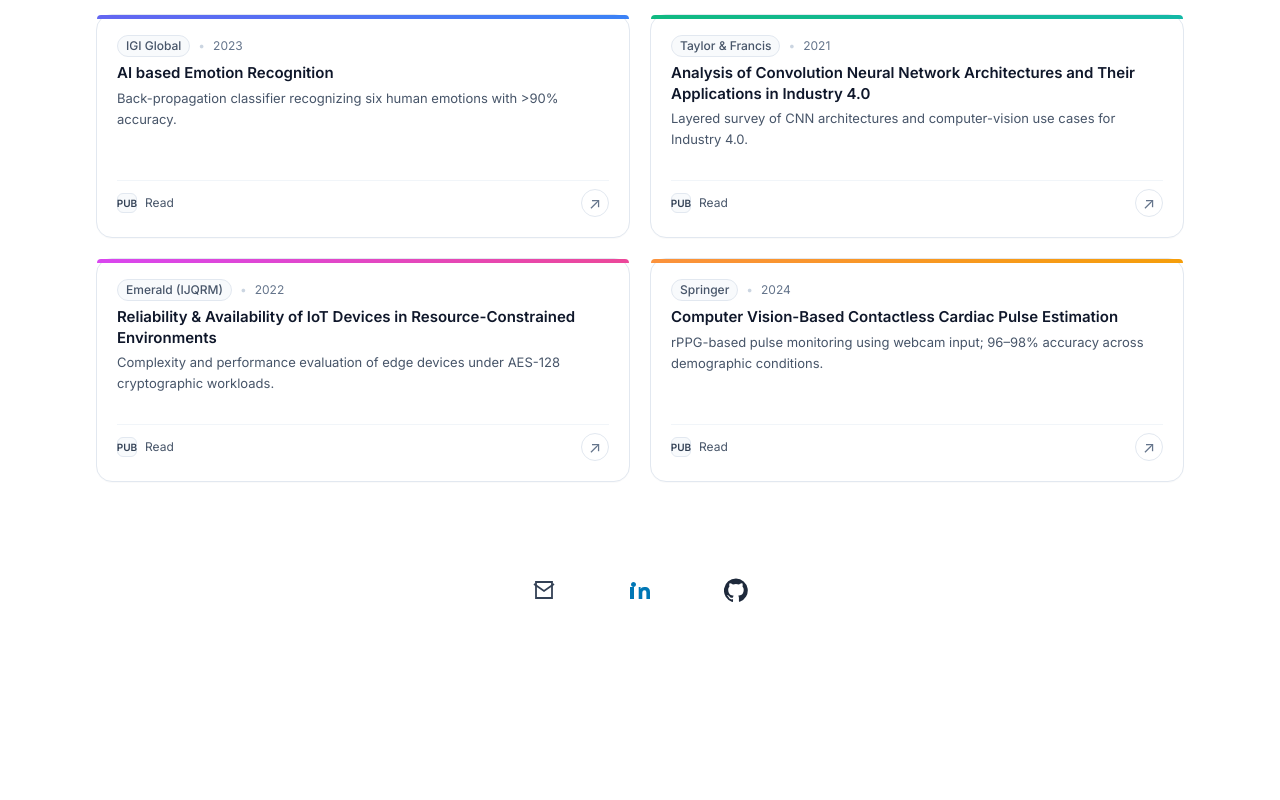
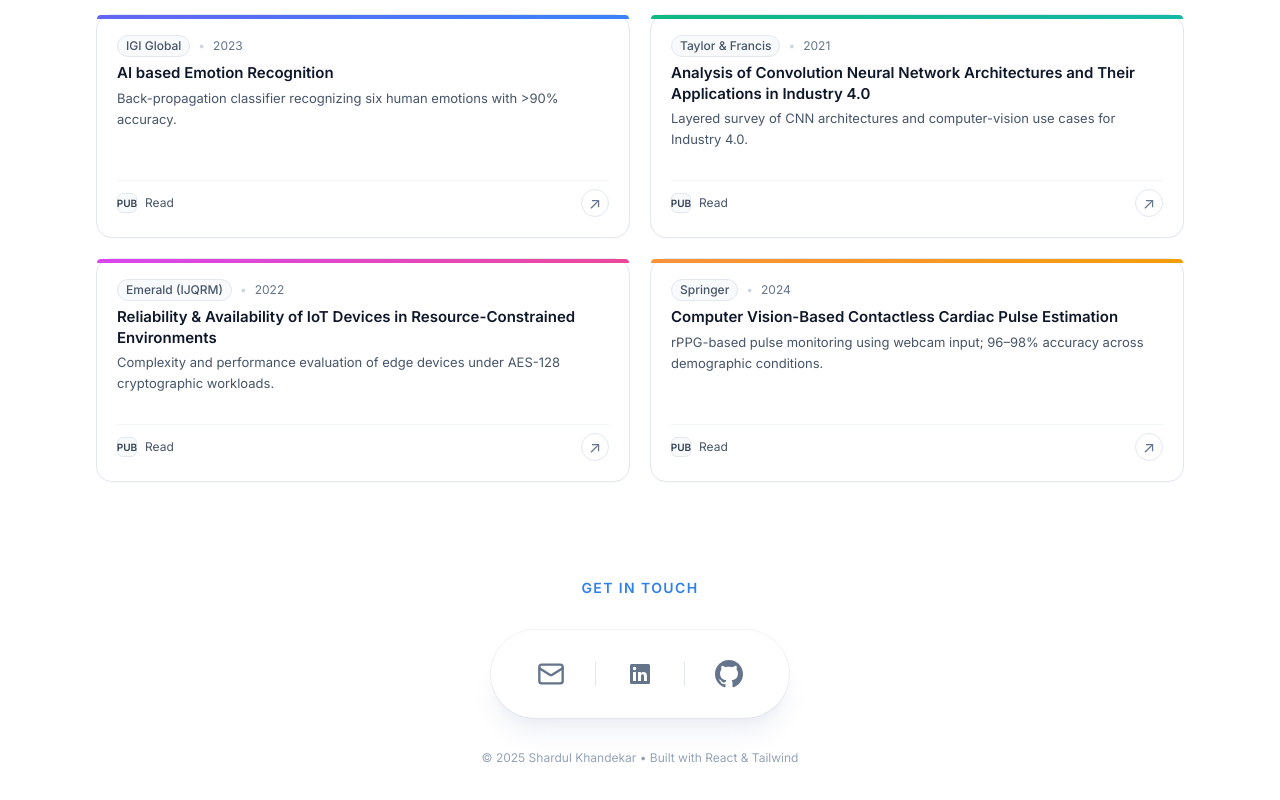
Before and after one commit to Shardul-Khandekar/Shardul-Khandekar.github.io, a React (Vite) app: page / in a window 1280 px wide. Shown: the part 2759-3559 px from the top of the page. Before the commit the page ends 3457 px from the top, so only its background shows below. Built offline with nearby package versions, Linux system fonts and the light colour scheme.

Commit message:
changing contacts section

```diff
--- a/src/components/Contact.jsx
+++ b/src/components/Contact.jsx
@@ -1,77 +1,95 @@
-// src/components/Contact.jsx
 import React from "react";
 
 export default function Contact() {
   return (
     <section
       id="contact"
-      className="flex items-center justify-center py-16 md:py-20 bg-transparent"
+      className="flex flex-col items-center justify-center py-24 bg-transparent"
     >
-      <div className="flex items-center justify-center gap-8 sm:gap-10">
-        {/* Email */}
+      {/* Google Touch: A subtle "Label" that acts as a quiet invitation.
+        Uses the "Google Blue" we established earlier.
+      */}
+      <p className="mb-8 text-sm font-semibold tracking-widest text-[#1a73e8] uppercase opacity-90">
+        Get in Touch
+      </p>
+
+      {/* The "Floating Dock" Container
+        - High rounded corners (rounded-full)
+        - Soft, diffuse shadow (shadow-xl)
+        - White background to pop against any page bg
+      */}
+      <div className="inline-flex items-center gap-4 rounded-full bg-white px-8 py-4 shadow-xl shadow-slate-200/60 ring-1 ring-slate-900/5">
+
+        {/* 1. Email (Gmail Style) */}
         <a
           href="mailto:khandekarshardul@gmail.com"
-          className="flex items-center justify-center h-14 w-14 rounded-full
-                     border border-transparent bg-transparent text-slate-700
-                     hover:text-blue-600 transition"
+          className="group relative flex h-14 w-14 items-center justify-center rounded-full transition-all duration-300 hover:scale-110 hover:bg-red-50"
           aria-label="Email"
-          title="Email"
         >
+          {/* Icon */}
           <svg
             xmlns="http://www.w3.org/2000/svg"
-            className="h-6 w-6"
+            className="h-7 w-7 text-slate-500 transition-colors group-hover:text-[#EA4335]" // Google Red
+            viewBox="0 0 24 24"
             fill="none"
-            viewBox="0 0 24 24"
             stroke="currentColor"
-            strokeWidth="1.8"
+            strokeWidth="2"
+            strokeLinecap="round"
+            strokeLinejoin="round"
           >
-            <path d="M4 4h16v16H4z" />
-            <path d="m22 6-10 7L2 6" />
+            <rect x="2" y="4" width="20" height="16" rx="2" />
+            <path d="m22 7-8.97 5.7a1.94 1.94 0 0 1-2.06 0L2 7" />
           </svg>
         </a>
 
-        {/* LinkedIn (blue) */}
+        {/* Divider - subtle separation */}
+        <div className="h-6 w-px bg-slate-200" aria-hidden="true" />
+
+        {/* 2. LinkedIn (Official Brand Blue) */}
         <a
           href="https://www.linkedin.com/in/shardulkhandekar/"
           target="_blank"
           rel="noreferrer"
-          className="flex items-center justify-center h-14 w-14 rounded-full
-                     border border-transparent bg-transparent text-[#0077b5]
-                     hover:text-blue-700 transition"
+          className="group relative flex h-14 w-14 items-center justify-center rounded-full transition-all duration-300 hover:scale-110 hover:bg-blue-50"
           aria-label="LinkedIn"
-          title="LinkedIn"
         >
           <svg
             xmlns="http://www.w3.org/2000/svg"
-            className="h-6 w-6"
+            className="h-6 w-6 text-slate-500 transition-colors group-hover:text-[#0a66c2]" // LinkedIn Blue
             viewBox="0 0 24 24"
             fill="currentColor"
           >
-            <path d="M4.98 3.5C4.98 4.88 3.86 6 2.5 6S0 4.88 0 3.5 1.12 1 2.5 1s2.48 1.12 2.48 2.5z" transform="translate(3 3)" />
-            <path d="M0 8h4v12H0zM7 8h3.6v1.9h.05c.5-.95 1.75-1.95 3.6-1.95C18.8 7.95 20 10 20 13.3V20H16.4v-5.7c0-1.35-.02-3.1-1.9-3.1-1.9 0-2.2 1.48-2.2 3v5.8H8.7V8H7z" transform="translate(2 1)" />
+            <path d="M20.5 2h-17A1.5 1.5 0 002 3.5v17A1.5 1.5 0 003.5 22h17a1.5 1.5 0 001.5-1.5v-17A1.5 1.5 0 0020.5 2zM8 19H5v-9h3zM6.5 8.25A1.75 1.75 0 118.3 6.5a1.78 1.78 0 01-1.8 1.75zM19 19h-3v-4.74c0-1.42-.6-1.93-1.38-1.93A1.74 1.74 0 0013 14.19a.66.66 0 000 .14V19h-3v-9h2.9v1.3a3.11 3.11 0 012.7-1.4c1.55 0 3.36.86 3.36 3.66z"></path>
           </svg>
         </a>
 
-        {/* GitHub */}
+        {/* Divider */}
+        <div className="h-6 w-px bg-slate-200" aria-hidden="true" />
+
+        {/* 3. GitHub (Clean Black/Slate) */}
         <a
           href="https://github.com/Shardul-Khandekar"
           target="_blank"
           rel="noreferrer"
-          className="flex items-center justify-center h-14 w-14 rounded-full
-                     border border-transparent bg-transparent text-slate-800
-                     hover:text-blue-600 transition"
+          className="group relative flex h-14 w-14 items-center justify-center rounded-full transition-all duration-300 hover:scale-110 hover:bg-slate-100"
           aria-label="GitHub"
-          title="GitHub"
         >
           <svg
             xmlns="http://www.w3.org/2000/svg"
-            className="h-6 w-6"
+            className="h-7 w-7 text-slate-500 transition-colors group-hover:text-[#333]" // GitHub Dark
             viewBox="0 0 24 24"
             fill="currentColor"
           >
-            <path d="M12 .5a12 12 0 0 0-3.79 23.4c.6.11.83-.26.83-.58 0-.29-.01-1.06-.02-2.07-3.38.74-4.1-1.63-4.1-1.63-.54-1.37-1.33-1.73-1.33-1.73-1.09-.74.08-.73.08-.73 1.2.08 1.84 1.24 1.84 1.24 1.07 1.84 2.81 1.31 3.49 1 .11-.78.42-1.31.76-1.61-2.7-.31-5.54-1.35-5.54-6.01 0-1.33.47-2.42 1.24-3.27-.12-.31-.54-1.56.12-3.25 0 0 1.02-.33 3.34 1.25a11.6 11.6 0 0 1 6.08 0c2.32-1.58 3.34-1.25 3.34-1.25.66 1.69.24 2.94.12 3.25.77.85 1.24 1.94 1.24 3.27 0 4.68-2.85 5.7-5.56 6 .43.37.81 1.09.81 2.2 0 1.59-.01 2.86-.01 3.25 0 .32.22.7.84.58A12 12 0 0 0 12 .5z"/>
+            <path d="M12 0c-6.626 0-12 5.373-12 12 0 5.302 3.438 9.8 8.207 11.387.599.111.793-.261.793-.577v-2.234c-3.338.726-4.033-1.416-4.033-1.416-.546-1.387-1.333-1.756-1.333-1.756-1.089-.745.083-.729.083-.729 1.205.084 1.839 1.237 1.839 1.237 1.07 1.834 2.807 1.304 3.492.997.107-.775.418-1.305.762-1.604-2.665-.305-5.467-1.334-5.467-5.931 0-1.311.469-2.381 1.236-3.221-.124-.303-.535-1.524.117-3.176 0 0 1.008-.322 3.301 1.23.957-.266 1.983-.399 3.003-.404 1.02.005 2.047.138 3.006.404 2.291-1.552 3.297-1.23 3.297-1.23.653 1.653.242 2.874.118 3.176.77.84 1.235 1.911 1.235 3.221 0 4.609-2.807 5.624-5.479 5.921.43.372.823 1.102.823 2.222v3.293c0 .319.192.694.801.576 4.765-1.589 8.199-6.086 8.199-11.386 0-6.627-5.373-12-12-12z" />
           </svg>
         </a>
+      </div>
+
+      {/* Optional: Copyright / Footer text.
+        Google often places this discreetly at the very bottom.
+      */}
+      <div className="mt-8 text-xs text-slate-400">
+        © {new Date().getFullYear()} Shardul Khandekar • Built with React & Tailwind
       </div>
     </section>
   );
```
